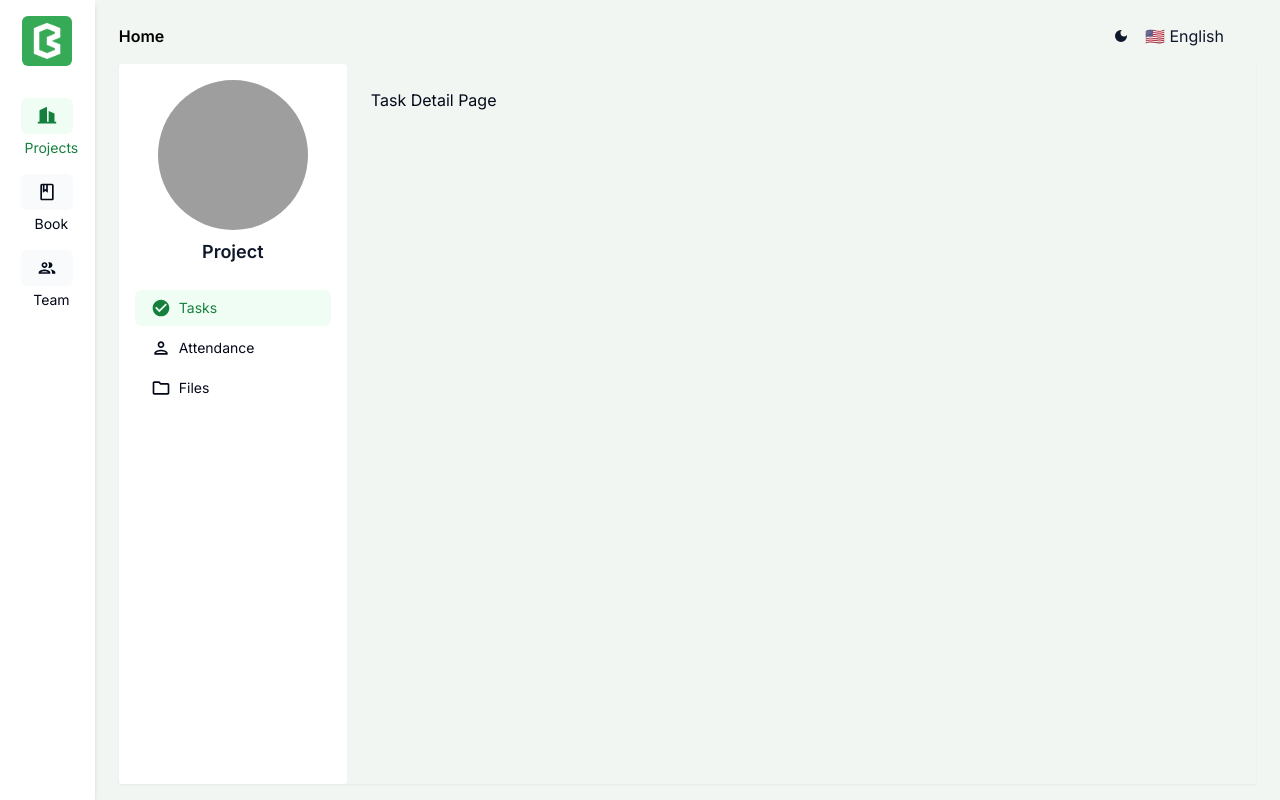
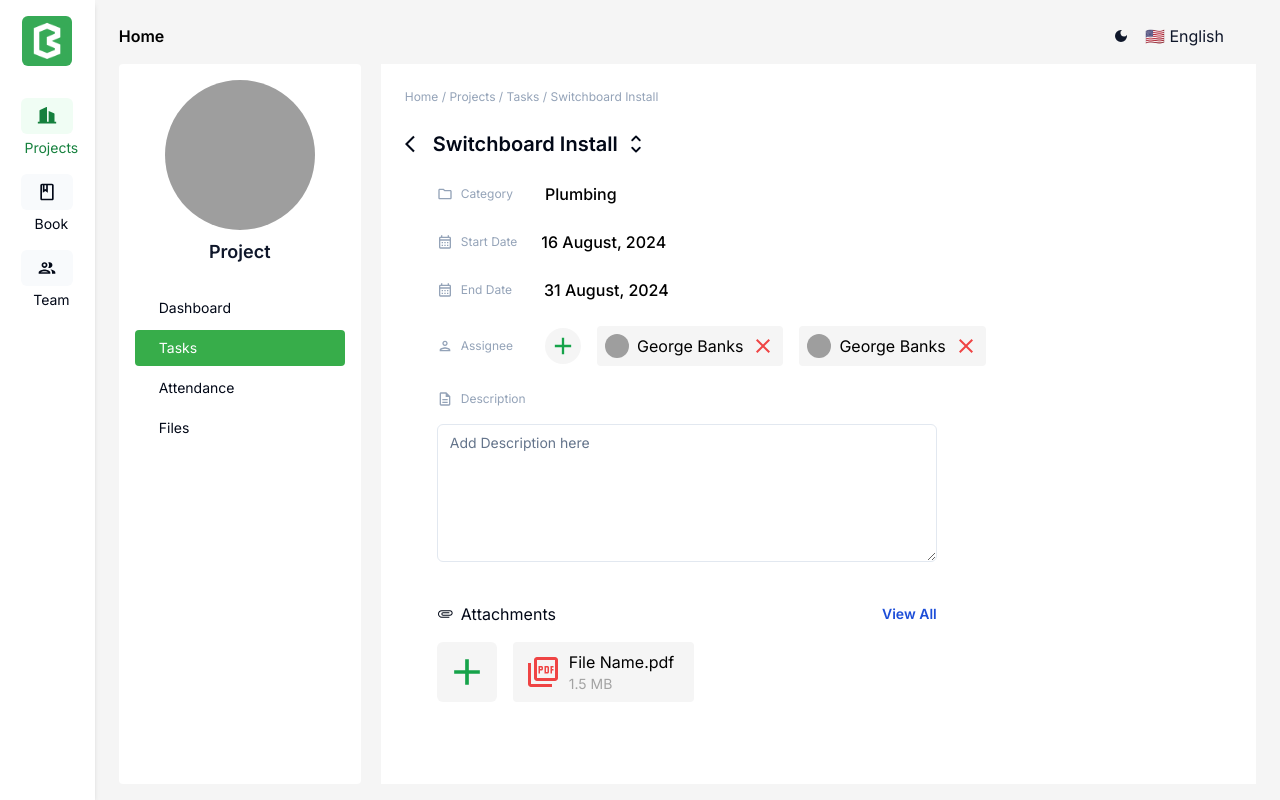
Before and after one commit to baranidharanofficial/bs-project-planning, a Next.js app: page /en/dashboard/tasks/task-detail in a window 1280 px wide. Built offline with nearby package versions, Linux system fonts and the light colour scheme; grey boxes are pictures that could not be loaded.

Commit message:
Task Detail UI

```diff
--- a/src/app/[locale]/dashboard/layout.tsx
+++ b/src/app/[locale]/dashboard/layout.tsx
@@ -25,10 +25,10 @@ export default function DashboardLayout({ children }: Props) {
   }
 
   return (
-    <main className="w-full h-[100vh] bg-[#f2f6f3] dark:bg-slate-800 flex justify-start box-border">
+    <main className="w-full h-[100vh] bg-neutral-100 dark:bg-slate-800 flex justify-start box-border">
       <div
         className={`h-[100vh] shadow-md bg-white p-4 relative transition-all duration-800 dark:bg-slate-900 ${
-          collapsed ? "w-[100px]" : "w-[280px]"
+          collapsed ? "w-[100px]" : "w-[300px]"
         }`}
       >
         {!collapsed ? (
--- a/src/app/[locale]/dashboard/page.tsx
+++ b/src/app/[locale]/dashboard/page.tsx
@@ -37,7 +37,7 @@ export default function DashboardPage({ params: { locale } }: Props) {
 
 
     return (
-        <div className="relative h-[90vh] w-full overflow-y-auto px-8">
+        <div className="relative h-[90vh] bg-white dark:bg-slate-900 rounded-sm w-full overflow-y-auto px-8 py-6 ">
             <DataTableDemo onProjectClick={handleProjectClick} onAddProjectClick={() => {
                 console.log("Add project clicked");
                 setAddProject(true);
--- a/src/app/[locale]/dashboard/tasks/layout.tsx
+++ b/src/app/[locale]/dashboard/tasks/layout.tsx
@@ -22,38 +22,39 @@ export default function TaskLayout({ children }: Props) {
   const router = useRouter();
 
   return (
-    <main className="relative w-full h-[90vh] flex items-center justify-between box-border shadow-sm">
-
-
-      <div className="w-[280px] h-full bg-white dark:bg-slate-900 p-4 rounded-sm">
+    <main className="relative w-full h-[90vh] flex items-center justify-between box-border">
+      <div className="w-[300px] h-full bg-white dark:bg-slate-900 p-4 rounded-sm">
         <div className="w-[100%] flex flex-col items-center justify-center">
           <img src="https://cdn.cpdonline.co.uk/wp-content/uploads/2023/03/04151341/Everything-you-need-to-know-about-Construction-Site-Safety.jpg" className="h-[150px] w-[150px] object-cover rounded-full" />
           <p className="text-lg font-semibold text-slate-900 dark:text-white  mt-2 mb-6">Project {project}</p>
         </div>
 
+        <Link href="/dashboard/tasks/">
+            <div className="text-md px-4 py-2 mb-1 flex items-center hover:bg-slate-50 dark:hover:bg-slate-800 text-sm rounded-md cursor-pointer">
+                <p className="ml-2">Dashboard</p>
+            </div>
+        </Link>
+
         <Link href="/dashboard/tasks">
-            <div className="text-md px-4 py-2 mb-1 flex items-center bg-green-50 dark:bg-slate-800 text-sm rounded-md cursor-pointer">
-                <MdCheckCircle className="text-xl text-green-700 dark:text-white" />
-                <p className="ml-2 text-green-700 dark:text-white">Tasks</p>
+            <div className="text-md px-4 py-2 mb-1 flex items-center bg-[#37AD4A] rounded-sm dark:bg-slate-800 text-sm cursor-pointer">
+                <p className="ml-2 text-white">Tasks</p>
             </div>
         </Link>
 
         <Link href="/dashboard/tasks/attendance">
             <div className="text-md px-4 py-2 mb-1 flex items-center hover:bg-slate-50 dark:hover:bg-slate-800 text-sm rounded-md cursor-pointer">
-                <MdOutlinePerson className="text-xl" />
                 <p className="ml-2">Attendance</p>
             </div>
         </Link>
 
         <Link href="/dashboard/tasks/files">
             <div className="text-md px-4 py-2 mb-1 flex items-center hover:bg-slate-50 dark:hover:bg-slate-800 text-sm rounded-md cursor-pointer">
-                <MdOutlineFolder className="text-xl" />
                 <p className="ml-2">Files</p>
             </div>
         </Link>
       </div>
 
-      <div className="w-full h-full p-6 relative">
+      <div className="w-full h-full pl-5 relative">
        {children}
       </div>
     </main>
--- a/src/app/[locale]/dashboard/tasks/page.tsx
+++ b/src/app/[locale]/dashboard/tasks/page.tsx
@@ -16,7 +16,9 @@ export default function TasksPage() {
   const router = useRouter();
 
   return (
-    <div  className="h-[87vh] w-full bg-white dark:bg-slate-900 overflow-y-hidden p-8">
+    <div  className="h-full w-full bg-white dark:bg-slate-900 overflow-y-hidden p-8 shadow-sm">
+      <p className="text-[12px] text-slate-400 mb-4">Home / Projects / Tasks</p>
+      <p className="text-lg font-semibold text-slate-900 mb-4">Tasks</p>
       <TaskTableDemo
         onTaskClick={() => {
           router.replace("/dashboard/tasks/task-detail");
--- a/src/app/[locale]/dashboard/tasks/task-detail/page.tsx
+++ b/src/app/[locale]/dashboard/tasks/task-detail/page.tsx
@@ -1,9 +1,109 @@
-import React from 'react'
+import { Input } from "@/components/ui/input";
+import { Textarea } from "@/components/ui/textarea";
+import React from "react";
+import {
+  MdAdd,
+  MdArrowBackIos,
+  MdClose,
+  MdDescription,
+  MdOutlineAttachment,
+  MdOutlineCalendarMonth,
+  MdOutlineDescription,
+  MdOutlineFolder,
+  MdOutlinePerson,
+  MdOutlinePictureAsPdf,
+} from "react-icons/md";
+import { PiCaretUpDownBold } from "react-icons/pi";
 
 export default function page() {
   return (
-    <div>
-      <p>Task Detail Page</p>
+    <div className="bg-white h-full w-full p-6">
+      <p className="text-[12px] text-slate-400 mb-6">
+        Home / Projects / Tasks / Switchboard Install
+      </p>
+      <div className="flex items-center justify-start text-xl font-semibold mb-4">
+        <MdArrowBackIos className="mr-2" />
+        <p className="mr-2">Switchboard Install</p>
+        <PiCaretUpDownBold />
+      </div>
+
+      <div className="ml-8">
+        <div className="text-slate-400 flex items-center justify-start my-6">
+          <MdOutlineFolder className="mr-2" />
+          <p className="mr-8 text-[12px]">Category</p>
+          <p className="text-black font-medium">Plumbing</p>
+        </div>
+        <div className="text-slate-400 flex items-center justify-start my-6">
+          <MdOutlineCalendarMonth className="mr-2" />
+          <p className="mr-6 text-[12px]">Start Date</p>
+          <p className="text-black font-medium">16 August, 2024</p>
+        </div>
+        <div className="text-slate-400 flex items-center justify-start my-6">
+          <MdOutlineCalendarMonth className="mr-2" />
+          <p className="mr-8 text-[12px]">End Date</p>
+          <p className="text-black font-medium">31 August, 2024</p>
+        </div>
+        <div className="text-slate-400 flex items-center justify-start my-6">
+          <MdOutlinePerson className="mr-2" />
+          <p className="mr-8 text-[12px]">Assignee</p>
+
+          <div className="flex items-center justify-start">
+            <MdAdd className="text-green-600 bg-neutral-100 text-4xl p-1 rounded-full" />
+
+            <div className="ml-4 p-2 bg-neutral-100 rounded-sm flex items-center">
+              <img
+                src="https://pics.craiyon.com/2023-11-26/oMNPpACzTtO5OVERUZwh3Q.webp"
+                className="h-6 w-6 rounded-full"
+              />
+              <p className="text-black mx-2">George Banks</p>
+              <MdClose className="text-red-500 text-2xl" />
+            </div>
+
+            <div className="ml-4 p-2 bg-neutral-100 rounded-sm flex items-center">
+              <img
+                src="https://pics.craiyon.com/2023-07-15/dc2ec5a571974417a5551420a4fb0587.webp"
+                className="h-6 w-6 rounded-full"
+              />
+              <p className="text-black mx-2">George Banks</p>
+              <MdClose className="text-red-500 text-2xl" />
+            </div>
+          </div>
+        </div>
+
+        <div className="text-slate-400 flex items-center justify-start my-4">
+          <MdOutlineDescription className="mr-2" />
+          <p className="mr-8 text-[12px]">Description</p>
+        </div>
+
+        <Textarea
+          placeholder="Add Description here"
+          rows={6}
+          className="w-[500px] mb-6"
+        />
+
+        <div className="flex items-center justify-between w-[500px]">
+          <div className=" flex items-center justify-start my-4">
+            <MdOutlineAttachment className="mr-2" />
+            <p className="mr-8">Attachments</p>
+          </div>
+
+          <p className="text-blue-700 text-sm font-semibold">View All</p>
+        </div>
+
+        <div className="flex items-center justify-start">
+            <MdAdd className="text-green-600 bg-neutral-100 text-[60px] p-2 rounded-md" />
+
+            <div className="ml-4 py-2 px-3 bg-neutral-100 rounded-sm flex items-center">
+              <MdOutlinePictureAsPdf className="text-red-500 text-4xl" />
+
+              <div>
+              <p className="text-black mx-2">File Name.pdf</p>
+              <p className="text-neutral-400 text-sm mx-2">1.5 MB</p>
+              </div>
+
+            </div>
+          </div>
+      </div>
     </div>
-  )
+  );
 }
--- /dev/null
+++ b/src/components/ui/textarea.tsx
@@ -0,0 +1,24 @@
+import * as React from "react"
+
+import { cn } from "@/lib/utils"
+
+export interface TextareaProps
+  extends React.TextareaHTMLAttributes<HTMLTextAreaElement> {}
+
+const Textarea = React.forwardRef<HTMLTextAreaElement, TextareaProps>(
+  ({ className, ...props }, ref) => {
+    return (
+      <textarea
+        className={cn(
+          "flex min-h-[80px] w-full rounded-md border border-input bg-background px-3 py-2 text-sm ring-offset-background placeholder:text-muted-foreground focus-visible:outline-none focus-visible:ring-2 focus-visible:ring-ring focus-visible:ring-offset-2 disabled:cursor-not-allowed disabled:opacity-50",
+          className
+        )}
+        ref={ref}
+        {...props}
+      />
+    )
+  }
+)
+Textarea.displayName = "Textarea"
+
+export { Textarea }
```
Also changed, not shown: src/components/custom/task-table.tsx (+67 -31 lines).
